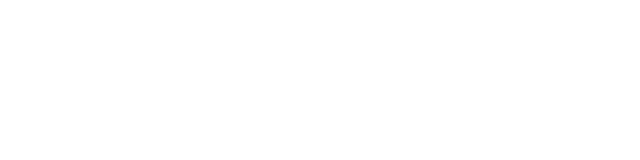
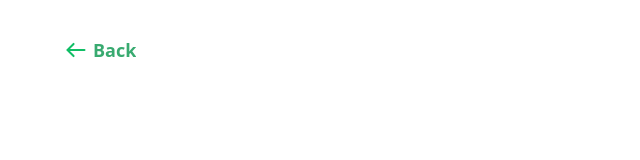
Before and after one commit to HenryAgu/WorkMan, a React (Vite) app: page /artisan-profile in a window 1280 px wide. Before the commit this address had no page. Shown: the top 160 px of the page, without its empty margins (0-640 px from the left). Built offline with nearby package versions, Linux system fonts and the light colour scheme.

Commit message:
feat: artisan profile folder created

```diff
--- a/src/App.jsx
+++ b/src/App.jsx
@@ -9,6 +9,8 @@ import { BrowserRouter, Routes, Route } from "react-router-dom";
 // components
 import Home from "./pages/Home/Home";
 import FindArtisan from "./pages/FindArtisan/FindArtisan";
+import Login from "./pages/Login/Login";
+import ArtisanProfile from "./pages/ArtisanProfile/ArtisanProfile";
 
 function App() {
   return (
@@ -17,6 +19,8 @@ function App() {
         <Routes>
           <Route exact path="/" element={<Home />} />
           <Route path="/find-artisans" element={<FindArtisan/>} />
+          <Route path="/login" element={<Login/>}/>
+          <Route path="/artisan-profile" element={<ArtisanProfile/>}/>
         </Routes>
       </BrowserRouter>
     </main>
--- a/src/components/Navbar/Navbar.jsx
+++ b/src/components/Navbar/Navbar.jsx
@@ -34,7 +34,7 @@ const Navbar = () => {
           <a href="#how-it-works">How it works</a>
         </nav>
         <div className="right_nav">
-          <NavLink to="">
+          <NavLink to="/login">
             <button className="login">Log in</button>
           </NavLink>
           <NavLink to="">
@@ -58,7 +58,7 @@ const Navbar = () => {
           <NavLink to="" onClick={()=> setOpenNav(false)}>Start a search</NavLink>
           <a href="#our-artisans" onClick={()=> setOpenNav(false)}>Our artisans</a>
           <a href="#how-it-works" onClick={()=> setOpenNav(false)}>How it works</a>
-          <NavLink to="" onClick={()=> setOpenNav(false)}>
+          <NavLink to="/login" onClick={()=> setOpenNav(false)}>
             <button className="login">Log in</button>
           </NavLink>
         </div>
--- /dev/null
+++ b/src/pages/ArtisanProfile/ArtisanProfile.jsx
@@ -0,0 +1,64 @@
+// stylesheet
+import "./style/ArtisanProfile.scss";
+
+// react-helmet
+import { Helmet } from "react-helmet";
+
+// Navlink
+import { NavLink } from "react-router-dom";
+
+// images
+import arrowIcon from "./images/arrow-left.svg";
+
+const ArtisanProfile = () => {
+  return (
+    <div>
+      {/* React Helmet */}
+      <Helmet>
+        {/* Basic Meta Tags */}
+        <title>Artisan Profile | WorkMan</title>
+        <meta
+          name="description"
+          content="WorkMan is my final year project at the University of Port Harcourt. It is a website that connects users to artisans residing at Choba area."
+        />
+        <meta
+          name="keywords"
+          content="artisan, craftsmen, handmade, custom-made, traditional crafts, unique art, bespoke, handcrafted goods, artisanal products, local artisans, craftsmanship, handmade jewelry, handmade furniture, artisan marketplace, artisan community, creative artisans, artisanal services"
+        />
+
+        <meta name="author" content="Agu Henry" />
+
+        {/* Open Graph Meta Tags (for social media sharing) */}
+        <meta property="og:title" content="Artisan Profile  | WorkMan" />
+        <meta
+          property="og:description"
+          content="WorkMan is my final year project at the University of Port Harcourt. It is a website that connects users to artisans residing at Choba area."
+        />
+        <meta property="og:image" content="./assets/OG-image.svg" />
+        <meta property="og:url" content="https://workman-six.vercel.app/" />
+
+        {/* Twitter Meta Tags (for Twitter Cards) */}
+        <meta name="twitter:card" content="./assets/OG-image.svg" />
+        <meta name="twitter:title" content="Artisan Profile  | WorkMan" />
+        <meta
+          name="twitter:description"
+          content="WorkMan is my final year project at the University of Port Harcourt. It is a website that connects users to artisans residing at Choba area."
+        />
+        <meta name="twitter:image" content="./assets/OG-image.svg" />
+      </Helmet>
+      <div
+        className="artisan-profile"
+        style={{ width: "90%", margin: "30px auto" }}
+      >
+        <NavLink to="/find-artisans">
+          <div className="artisan-profile-nav">
+            <img src={arrowIcon} alt="back" title="back" />
+            <h4>Back</h4>
+          </div>
+        </NavLink>
+      </div>
+    </div>
+  );
+};
+
+export default ArtisanProfile;
--- /dev/null
+++ b/src/pages/ArtisanProfile/style/ArtisanProfile.scss
@@ -0,0 +1,21 @@
+.artisan-profile {
+  .artisan-profile-nav {
+    display: flex;
+    align-items: center;
+    column-gap: 5px;
+
+    img {
+      width: 24px;
+      height: 24px;
+    }
+
+    h4 {
+      color: #38aa70;
+      font-family: Open Sans;
+      font-size: 18px;
+      font-style: normal;
+      font-weight: 700;
+      line-height: 40px; /* 222.222% */
+    }
+  }
+}
--- a/src/pages/FindArtisan/components/FindArtisanContent/components/Jobs/Jobs.jsx
+++ b/src/pages/FindArtisan/components/FindArtisanContent/components/Jobs/Jobs.jsx
@@ -77,7 +77,7 @@ const Jobs = () => {
       </div>
       <div className="artisan-jobs-section">
         {artisanCards.map((artisanCard) => (
-          <NavLink>
+          <NavLink to="/artisan-profile">
             <div className="artisan-job-card" key={artisanCard.id}>
               <div className="left-artisan-job-card">
                 <img src={artisanCard.artisanImage} alt="artisan" />
--- a/src/pages/FindArtisan/components/FindArtisanContent/components/Jobs/style/Jobs.scss
+++ b/src/pages/FindArtisan/components/FindArtisanContent/components/Jobs/style/Jobs.scss
@@ -68,6 +68,7 @@
       background: #fff;
       box-shadow: 0px 1px 2px 0px rgba(16, 190, 101, 0.03);
       padding: 20px;
+      transition: all 0.3s ease-in;
 
       .left-artisan-job-card {
         min-width: 12%;
@@ -82,6 +83,7 @@
 
       .right-artisan-job-card {
         width: max-content;
+
         .artisan-role {
           display: flex;
           flex-direction: column;
@@ -136,6 +138,10 @@
             overflow: hidden;
           }
         }
+      }
+
+      &:hover{
+        box-shadow: rgba(0, 0, 0, 0.16) 0px 10px 36px 0px, rgba(0, 0, 0, 0.06) 0px 0px 0px 1px;
       }
     }
   }
--- /dev/null
+++ b/src/pages/Login/Login.jsx
@@ -0,0 +1,9 @@
+import "./style/Login.scss";
+
+const Login = () => {
+  return (
+    <div>Login</div>
+  )
+}
+
+export default Login
```
Also changed, not shown: src/pages/ArtisanProfile/images/arrow-left.svg (added), src/pages/Login/style/Login.scss (added).
